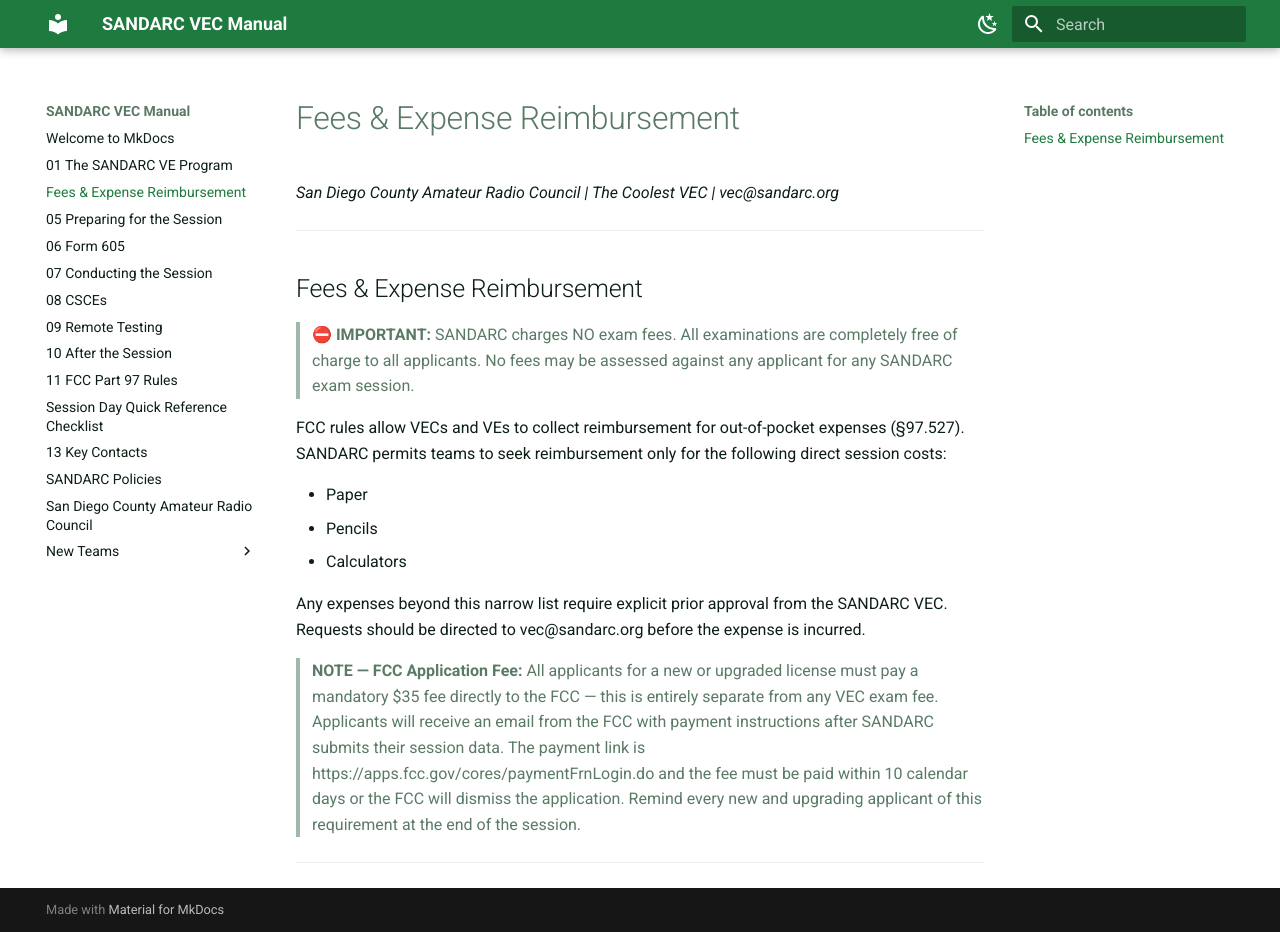
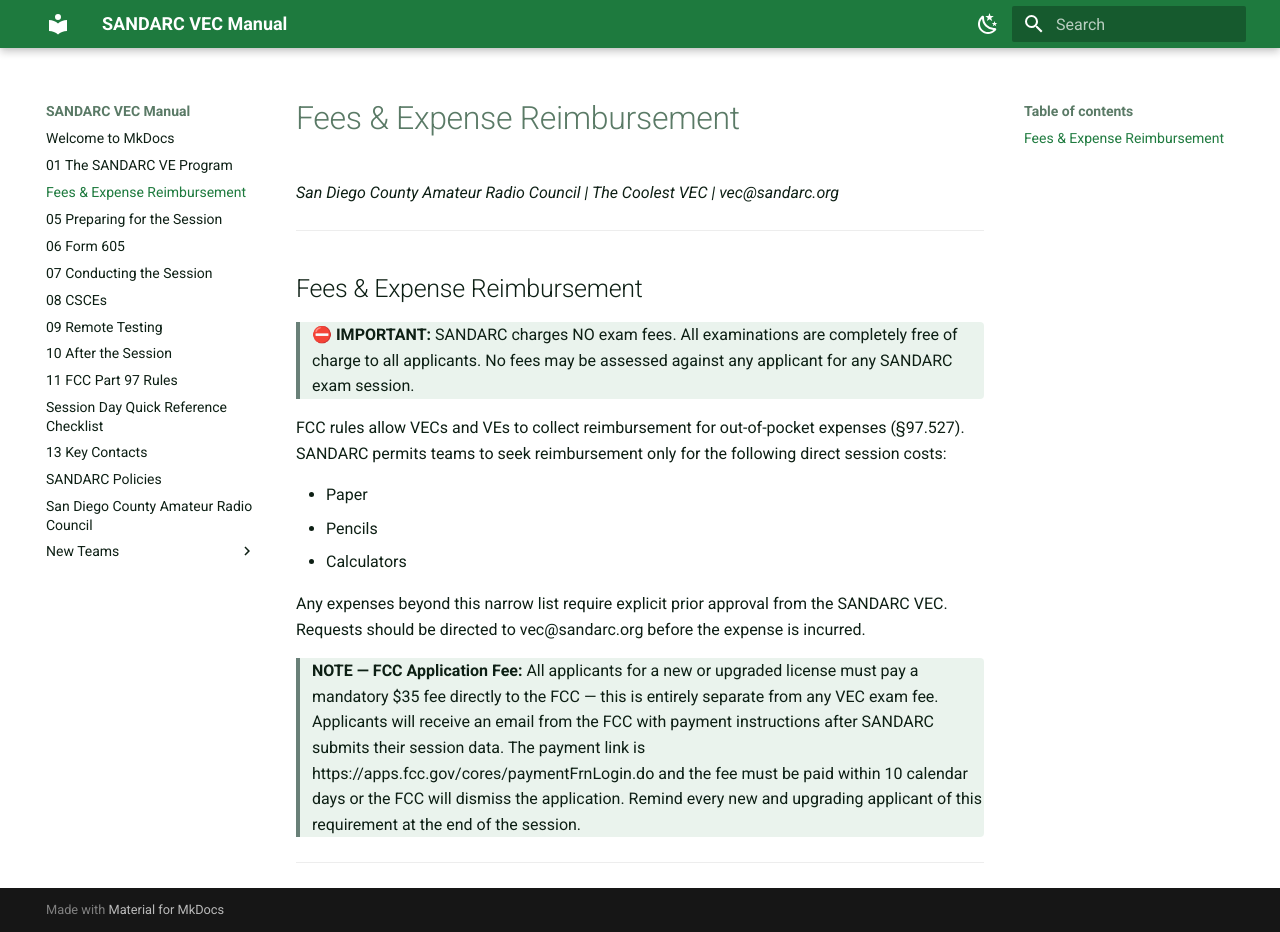
Before and after one commit to SANDARC-VEC/manual, an MkDocs documentation site: the page built from docs/03_Fees_and_Reimbursement.md, in a window 1280 px wide and 932 px high. Built offline with MkDocs 1.6.1 and Material for MkDocs 9.7.7, drawn with Linux system fonts in a browser that asks for light colours.

Commit message:
UPDATE doc theme colors for brand cohesion and WCAG AA compliance
  - Replace neutral gray secondary/muted text with green-gray variants
    derived from the brand palette, matching how industry docs relate
    neutral tones to their primary brand color
  - Add callout (blockquote) styling using brand green border and
    low-opacity background tint, consistent with the CSS variable pattern
  - Fix muted text contrast in both themes to meet WCAG AA minimums

```diff
--- a/docs/stylesheets/extra.css
+++ b/docs/stylesheets/extra.css
@@ -7,12 +7,14 @@
     --md-accent-fg-color--transparent:  rgba(60,198,102,0.1);
     --md-default-bg-color:              #07070f;
     --md-default-fg-color:              #f0f0f0;
-    --md-default-fg-color--light:       #a0a0a0;
-    --md-default-fg-color--lighter:     #606060;
+    --md-default-fg-color--light:       #9db8a8;
+    --md-default-fg-color--lighter:     #6e8a7c;
     --md-typeset-a-color:               #3cc666;
     --md-code-bg-color:                 #0e0e1e;
     --md-code-fg-color:                 #3cc666;
     --md-typeset-color:                 #f0f0f0;
+    --md-callout-border-color:          #3cc666;
+    --md-callout-bg-color:              rgba(60, 198, 102, 0.12);
 }
 
 [data-md-color-scheme="default"],
@@ -26,10 +28,18 @@
     --md-default-bg-color:              #ffffff;
     --md-default-fg-color:              #0d1f14;
     --md-default-fg-color--light:       #5a7a66;
-    --md-default-fg-color--lighter:     #a0b8aa;
+    --md-default-fg-color--lighter:     #698078;
     --md-typeset-a-color:               #1e7a3e;
     --md-code-bg-color:                 #f4faf7;
     --md-code-fg-color:                 #1e7a3e;
     --md-typeset-color:                 #0d1f14;
+    --md-callout-border-color:          #1e7a3e;
+    --md-callout-bg-color:              rgba(30, 122, 62, 0.09);
+}
 
+.md-typeset blockquote {
+    border-left: 4px solid var(--md-callout-border-color);
+    background-color: var(--md-callout-bg-color);
+    border-radius: 0 4px 4px 0;
+    color: var(--md-typeset-color);
 }
```
